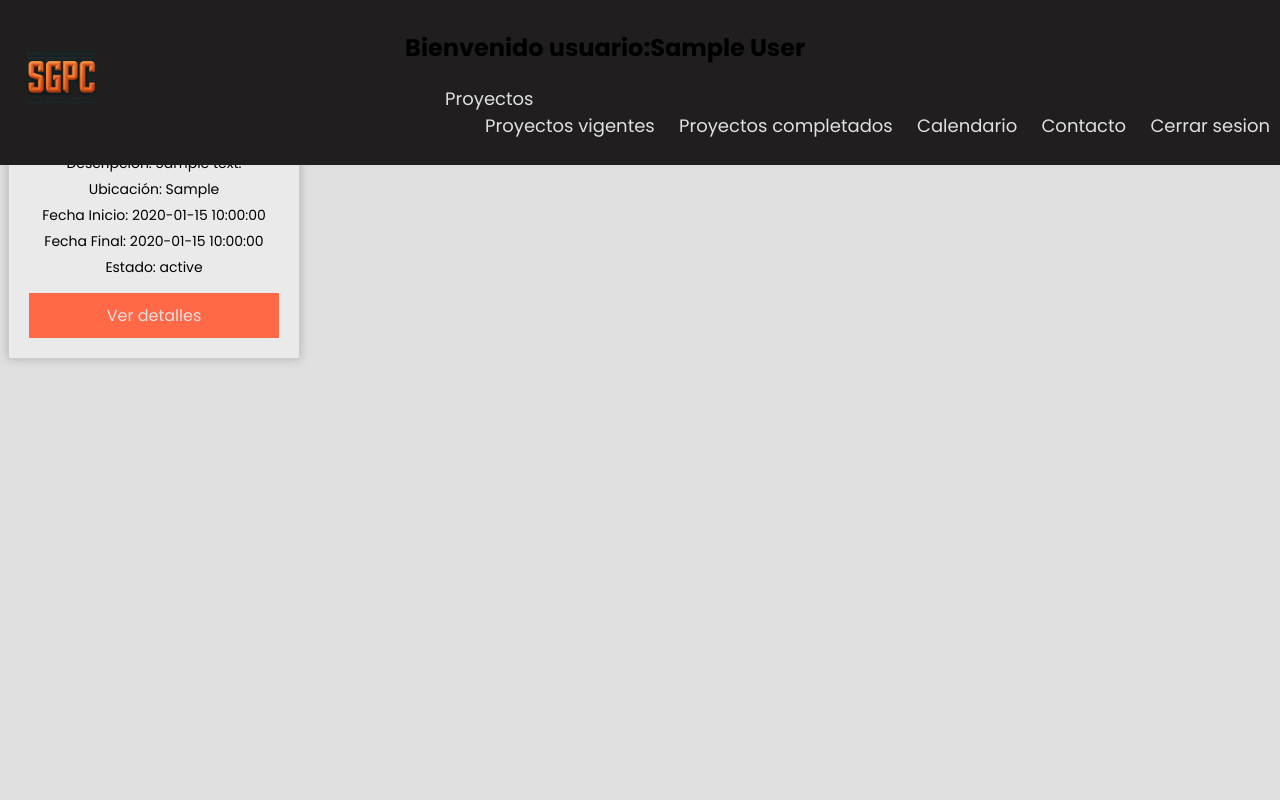
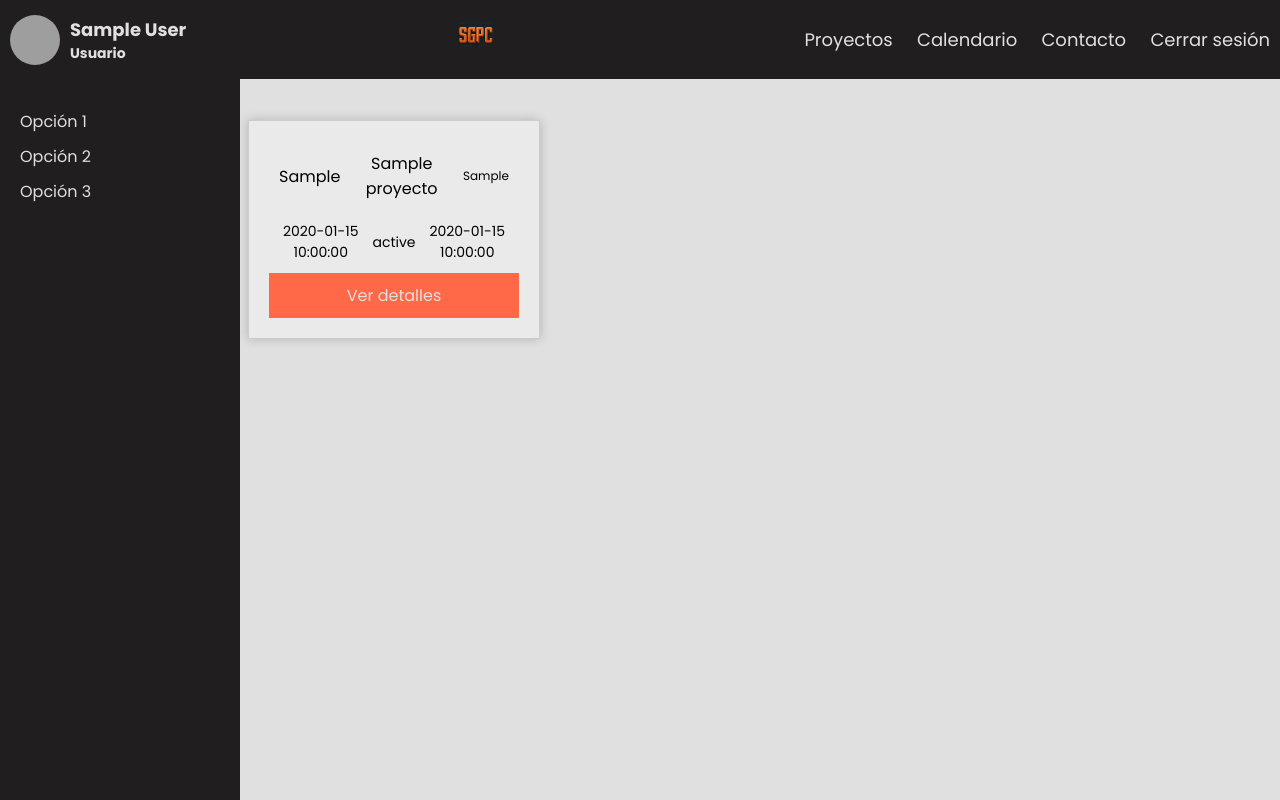
Before and after one commit to reeinharddd/SGPC, a PHP site: page /MenuUsuario/index.php in a window 1280 px wide. Run offline with PHP 8.4, Linux system fonts and the light colour scheme; the visitor is signed in with stand-in values (Sample User, id 1); tables that the repository leaves empty or names only in its code hold one stand-in row (values such as "Sample post"); grey boxes are pictures that could not be loaded.

Commit message:
Se  modifico el index usuario

```diff
--- a/MenuUsuario/index.php
+++ b/MenuUsuario/index.php
@@ -1,61 +1,58 @@
 <?php
-
-@include 'config.php';
-
 session_start();
 
 if (!isset($_SESSION['user_name'])) {
     header('location:../Alertas/warning.html');
+    exit; // Terminar el script después de la redirección
 }
 ?>
+
 <!DOCTYPE html>
 <html lang="en">
 <head>
-    <meta charset="UTF-8" />
-    <meta name="viewport" content="width=device-width, initial-scale=1.0" />
+    <meta charset="UTF-8">
+    <meta name="viewport" content="width=device-width, initial-scale=1.0">
     <title>SGPC</title>
-    <link rel="stylesheet" href="../css/main.css" />
-    <link rel="icon" href="../img/Logo1.png" type = "image/png">
+    <link rel="stylesheet" href="../css/main.css">
+    <link rel="icon" href="../img/Logo1.png" type="image/png">
 </head>
 <body>
+    <header class="header">
+        <div class="user-info">
+            <!-- Mostrar la imagen del usuario, su nombre y rango aquí -->
+            <img src="../img/account-icon-user-icon-vector-graphics_292645-552.avif" alt="Nombre del usuario">
+            <h3><?php echo $_SESSION['user_name']; ?> <p>Usuario</p></h3>
 
-
-    <header class = "header">
-
-      <div><img src="../img/Logo1.png" alt="" width="100px" height="100px"></div>
-
-      <nav class = "navigation">
-      <?php
-    if (isset($_SESSION['user_name'])) {
-      echo "<h1>Bienvenido usuario:" . $_SESSION['user_name'] . "</h1>";
-    }else{
-      header('location:../Alertas/warning.html');
-    }
-
-    ?>
+        </div>
+        <div class="logo">
+            <!-- Logo de la empresa -->
+            <img  src="../img/Logo1.png" alt="Logo de la empresa">
+        </div>
+        <nav class="navigation">
             <ul>
-            <li><a href="#">Proyectos</a>
-              <ul>
-                <li><a href="Proyectos.php">Proyectos vigentes</a></li>
-                <li><a href="AllProyectos.php">Proyectos completados</a></li>
-              </ul>
-            </li>
+                <li><a href="#">Proyectos</a></li>
                 <li><a href="Calendario/Calendario.php">Calendario</a></li>
                 <li><a href="Contacto.php">Contacto</a></li>
-            <li><a href="../InicioSesion/logout.php">Cerrar sesion</a></li>
+                <li><a href="../InicioSesion/logout.php">Cerrar sesión</a></li>
             </ul>
         </nav>
     </header>
     <section>
-      <div class="welcome-and-projects">
-
-      </div>
+        <aside class="menu">
+            <!-- Contenido del menú desplegable -->
+            <ul>
+                <li><a href="#">Opción 1</a></li>
+                <li><a href="#">Opción 2</a></li>
+                <li><a href="#">Opción 3</a></li>
+            </ul>
+        </aside>
+        <main>
             <div class="project-list">
                 <?php
                 include "../conexion.php";
 
                 $conexion = new conexion();
-      if ($conexion->connect()){
+                if ($conexion->connect()) {
                     $con = $conexion->getConexion();
                     $sql = "SELECT
                                 Proyectos.numProyecto,
@@ -72,20 +69,22 @@ Proyectos.numProyecto,
                             ON
                                 Proyectos.numProyecto = USUARIO_PROYECTO.Proyecto
                             WHERE
-      USUARIO_PROYECTO.Usuario = '".$_SESSION['id']."'";
+                                USUARIO_PROYECTO.Usuario = '" . $_SESSION['id'] . "'";
 
                     $result = $conexion->exeqSelect($sql);
 
                     if ($result) {
                       while ($row = mysqli_fetch_assoc($result)) {
                           echo "<div class='project-box'>";
-            echo "<div class='project-info'>";
-            echo "<h3>Nombre: " . $row["Nombre"] . "</h3>";
-            echo "<p>Descripción: " . $row["Descripcion"] . "</p>";
-            echo "<p>Ubicación: " . $row['Ubicacion'] . "</p>";
-            echo "<p>Fecha Inicio: " . $row['fechaInicio'] . "</p>";
-            echo "<p>Fecha Final: " . $row['fechaFinal'] . "</p>";
-            echo "<p>Estado: " . $row['Estado'] . "</p>";
+                          echo "<div class='project-header'>";
+                          echo "<div class='project-number'>" . $row["numProyecto"] . "</div>";
+                          echo "<div class='project-name'>" . $row["Nombre"] . "</div>";
+                          echo "<div class='project-location'>" . $row['Ubicacion'] . "</div>";
+                          echo "</div>";
+                          echo "<div class='project-dates'>";
+                          echo "<div class='project-date'>" . $row['fechaInicio'] . "</div>";
+                          echo "<div class='project-state'>" . $row['Estado'] . "</div>";
+                          echo "<div class='project-date'>" . $row['fechaFinal'] . "</div>";
                           echo "</div>";
                           echo "<a href='Proyectos.php?data-numProyecto=" . $row["numProyecto"] . "' class='details-button'>Ver detalles</a>";
                           echo "</div>";
@@ -97,7 +96,8 @@ Proyectos.numProyecto,
                 }
                 ?>
             </div>
+        </main>
     </section>
-    <div class = "hero"></div>
+    <div class="hero"></div>
 </body>
 </html>
```
Lines whose indentation alone changed are shown as unchanged.
